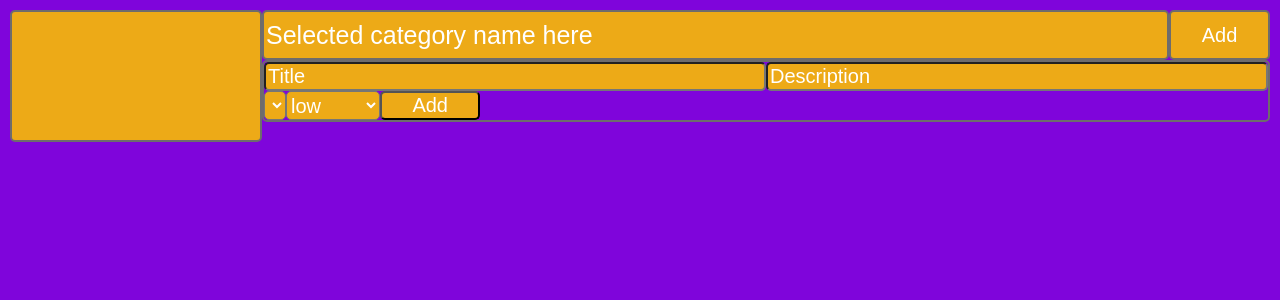
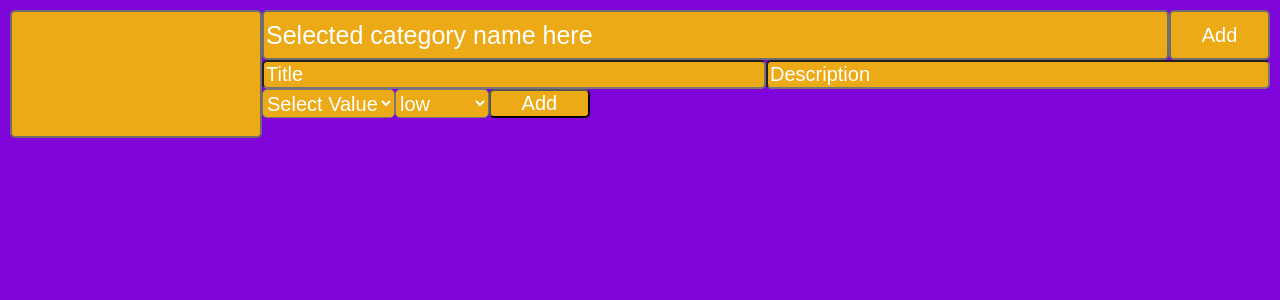
Before and after one commit to CatWeb-projects/React-Advanced-Todo, a React (Create React App) app: page / in a window 1280 px wide. Shown: the top 300 px of the page. Built offline with nearby package versions, Linux system fonts and the light colour scheme.

Commit message:
progress-v8

```diff
--- a/src/ui/molecules/TodosCategories/TodosCategories.tsx
+++ b/src/ui/molecules/TodosCategories/TodosCategories.tsx
@@ -28,7 +28,7 @@ export const TodosCategories = () => {
           id: uuid(),
           name: categoryName,
           isCompleted: false,
-          updatedAt: addTime(),
+          updatedAt: addTime()
         }
       ]);
     },
@@ -59,15 +59,16 @@ export const TodosCategories = () => {
   );
 
   useEffect(() => {
-    setTodos([])
-    const filtered = (props:any) => {
-      todos.filter((todo:any) => {
-        [...todo]; todos: todo.includes(props.categoryName)
-      })
-    }
-    setTodos(todos)
+    setTodos([]);
+    const filtered = (props: any) => {
+      todos.filter((todo: any) => {
+        [...todo];
+        todos: todo.includes(props.categoryName);
+      });
+    };
+    setTodos(todos);
     console.log(todos);
-  }, [todos])
+  }, [todos]);
 
   useEffect(() => {
     setCategories(categories);
@@ -97,7 +98,7 @@ export const TodosCategories = () => {
               markCompleteProp={markComplete(category, index)}
               newDateProp={category.updatedAt}
             />
-        ))}
+          ))}
       </div>
       <div className="categories-div__adding">
         <div className="categories-div__input">
@@ -110,8 +111,10 @@ export const TodosCategories = () => {
             <button>Add</button>
           </form>
         </div>
-        <TodosList categoryNameProp={SubmitCategorie}
-        categoriesProp={categories}/>
+        <TodosList
+          categorySubmitProp={SubmitCategorie}
+          categoriesProp={categories}
+        />
       </div>
     </div>
   );
--- a/src/ui/molecules/TodosList/TodoList.scss
+++ b/src/ui/molecules/TodosList/TodoList.scss
@@ -6,8 +6,6 @@
       display: flex;
       flex-flow: row wrap;
       min-height: 50px;
-      border: 2px solid #6e6c6c;
-      border-radius: 5px;
       width: 100%;
     }
     input {
--- a/src/ui/molecules/TodosList/TodosList.tsx
+++ b/src/ui/molecules/TodosList/TodosList.tsx
@@ -12,12 +12,12 @@ interface Todos {
   updatedAt: any;
 }
 
-export const TodosList = (props:any) => {
+export const TodosList = (props: any) => {
   const [todos, setTodos] = useState<any>([]);
   const [title, setTitle] = useState<any>();
   const [descr, setDescr] = useState<any>();
   const [priority, setPriority] = useState<any>('low');
-  const [categoryName, setCategorieName] = useState<any>('');
+  const [categoryName, setCategoryName] = useState('');
 
   const addTime = () => {
     const newDate = new Date();
@@ -37,6 +37,11 @@ export const TodosList = (props:any) => {
     setPriority(e.target.value);
   };
 
+  const addCategory = (e: any) => {
+    if ((props.categoriesProp = e.target.value))
+      return setCategoryName(e.target.value);
+  };
+
   const SubmitTodo = useCallback(
     (e: any) => {
       e.preventDefault();
@@ -48,12 +53,12 @@ export const TodosList = (props:any) => {
           description: descr,
           isCompleted: false,
           priorityLevel: priority,
-          categoryName: props.categoriesProp,
-          updatedAt: addTime(),
+          categoryName: addCategory,
+          updatedAt: addTime()
         }
       ]);
     },
-    [props.categoriesProp, addTime(), title, descr, priority, todos]
+    [addCategory, addTime(), title, descr, priority, todos]
   );
 
   const markComplete = useCallback(
@@ -108,10 +113,14 @@ export const TodosList = (props:any) => {
         <form onSubmit={SubmitTodo}>
           <input onChange={addTitle} type="text" placeholder="Title" />
           <input onChange={addDescr} type="text" placeholder="Description" />
-          <select onChange={props.categoryNameProp}>
-            {props.categoriesProp & props.categoriesProp.map((name:any) => (
-              <option key={name.id} value={name.id}>{name.categoryName}</option>
-            ))}
+          <select onSubmit={addCategory}>
+            <option>Select Value</option>
+            {props.categoriesProp &&
+              props.categoriesProp.map((item: any) => (
+                <option key={item.id} value={item.name}>
+                  {item.name}
+                </option>
+              ))}
           </select>
           <select onChange={addPriority}>
             <option value="low">low</option>
```
Also changed, not shown: package.json (+8 -10 lines), src/ui/atoms/CategoriesItem/CategoriesItem.tsx (+5 -2 lines), 1 other file (tests, documents, lock files or other folders).
